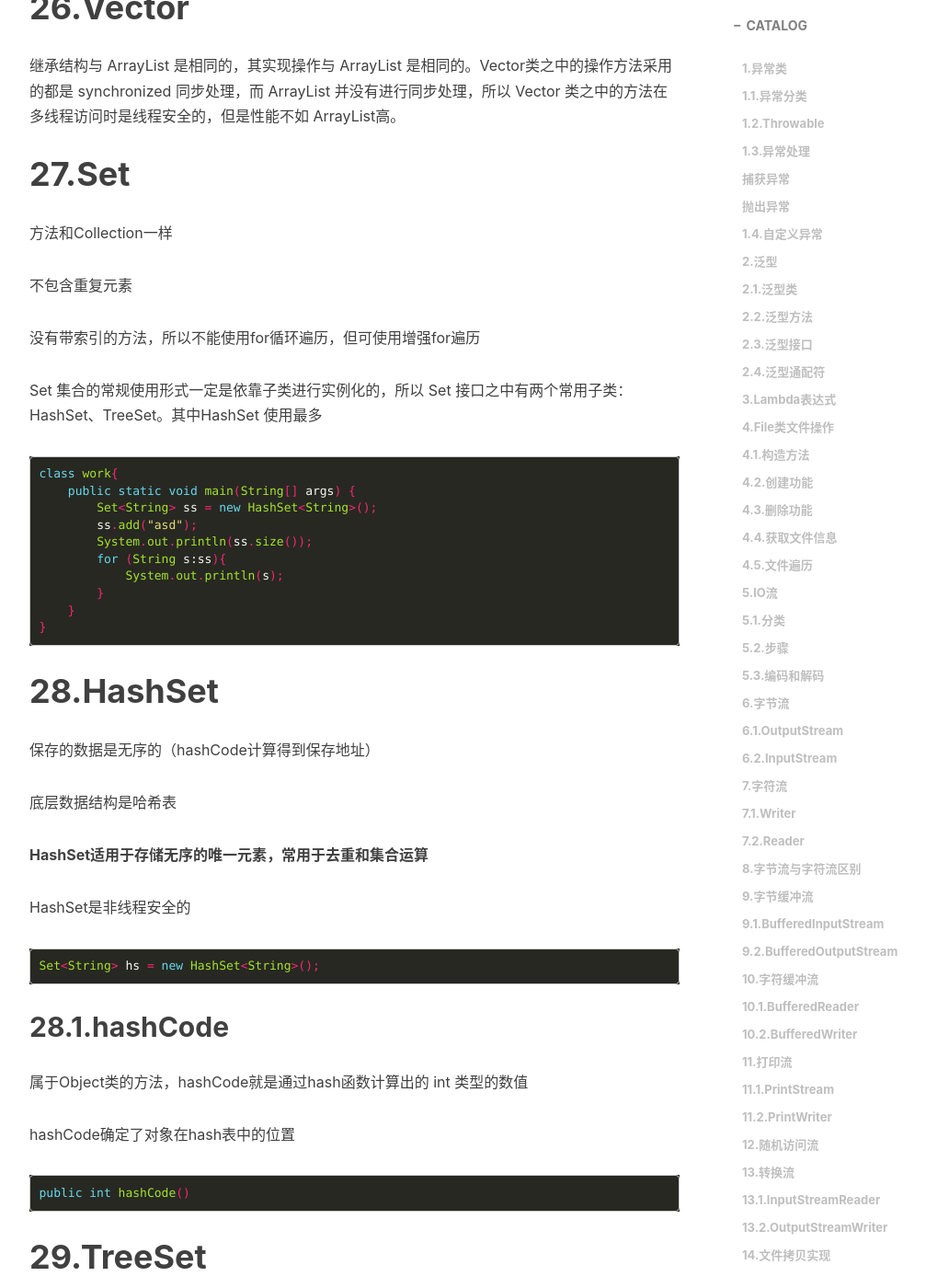
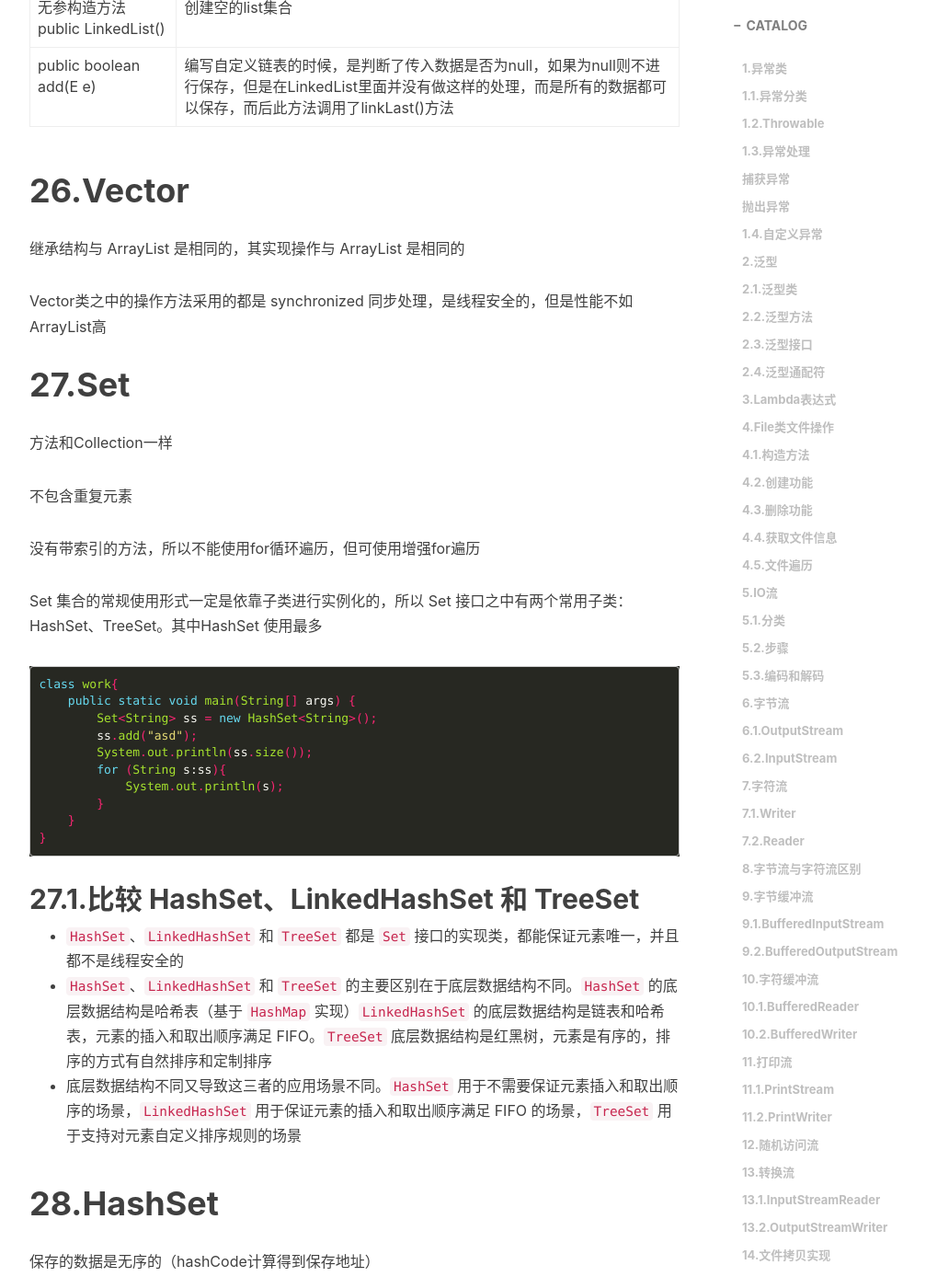
Before and after one commit to Wh0ami-hy/Wh0ami-hy.github.io, a Jekyll site: the page built from _posts/2023-02-12-Java中级.md, in a window 1280 px wide and 1400 px high, scrolled down 31604 px. Shown: the whole window at 92% size, without its empty margins (233-1240 px from the left). Built offline with Jekyll 4.4.1, drawn with Linux system fonts in a browser that asks for light colours; nearby versions of some CDN libraries; comment, search, counter and statistics services are not loaded; some of the changed text lies outside the part shown.

````diff
--- a/_posts/2023-02-12-Java中级.md
+++ b/_posts/2023-02-12-Java中级.md
@@ -1135,6 +1135,10 @@ public class Upload {
 
 一种存储空间可变的存储模型
 
+**无序性**是指存储的数据在底层数组中并非按照数组索引的顺序添加 ，而是根据数据的哈希值决定的
+
+**不可重复性**是指添加的元素按照 `equals()` 判断时 ，返回 false，需要同时重写 `equals()` 方法和 `hashCode()` 方法
+
 **和数组的区别**
 
 ```
@@ -1205,6 +1209,8 @@ List<String> c = new ArrayList<String>();
 
 ArrayList 是数组实现的集合操作
 
+适用于频繁的查找工作，线程不安全
+
 ```java
 List<String> array = new ArrayList<String>();
 ```
@@ -1282,7 +1288,9 @@ List<String> LinkList = new LinkedList<String>();
 
 # 26.Vector
 
-继承结构与 ArrayList 是相同的，其实现操作与 ArrayList 是相同的。Vector类之中的操作方法采用的都是 synchronized 同步处理，而 ArrayList 并没有进行同步处理，所以 Vector 类之中的方法在多线程访问时是线程安全的，但是性能不如 ArrayList高。
+继承结构与 ArrayList 是相同的，其实现操作与 ArrayList 是相同的
+
+Vector类之中的操作方法采用的都是 synchronized 同步处理，是线程安全的，但是性能不如 ArrayList高
 
 # 27.Set
 
@@ -1306,6 +1314,12 @@ class work{
     }
 }
 ```
+
+## 27.1.比较 HashSet、LinkedHashSet 和 TreeSet
+
+- `HashSet`、`LinkedHashSet` 和 `TreeSet` 都是 `Set` 接口的实现类，都能保证元素唯一，并且都不是线程安全的
+- `HashSet`、`LinkedHashSet` 和 `TreeSet` 的主要区别在于底层数据结构不同。`HashSet` 的底层数据结构是哈希表（基于 `HashMap` 实现）`LinkedHashSet` 的底层数据结构是链表和哈希表，元素的插入和取出顺序满足 FIFO。`TreeSet` 底层数据结构是红黑树，元素是有序的，排序的方式有自然排序和定制排序
+- 底层数据结构不同又导致这三者的应用场景不同。`HashSet` 用于不需要保证元素插入和取出顺序的场景，`LinkedHashSet` 用于保证元素的插入和取出顺序满足 FIFO 的场景，`TreeSet` 用于支持对元素自定义排序规则的场景
 
 # 28.HashSet
 
````
